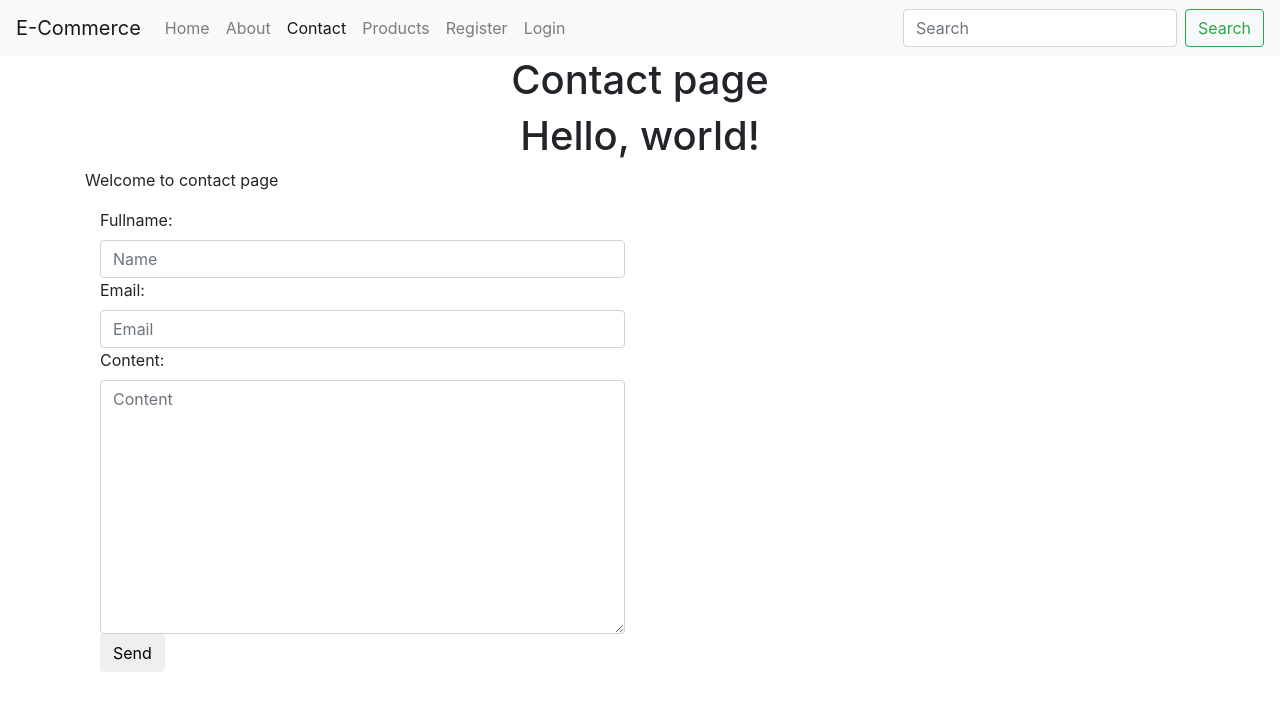
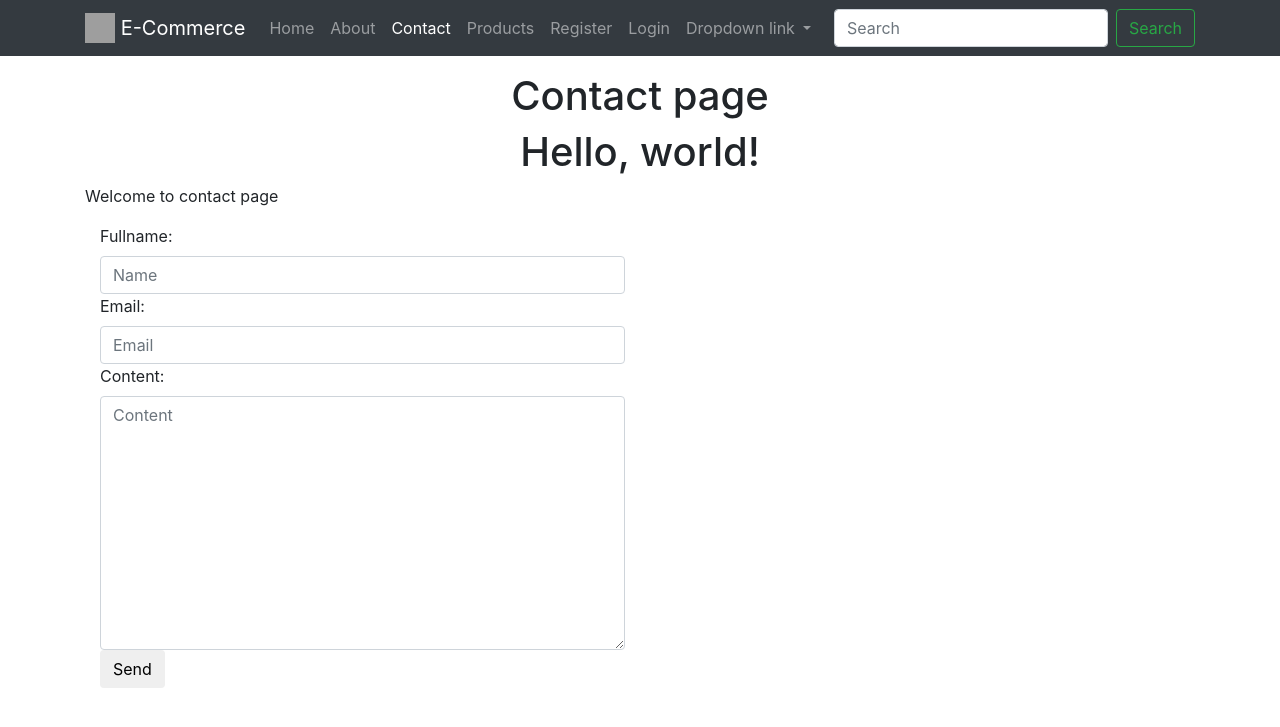
Before and after one commit to leihuagh/e-commerce-2_django, a Django app: page /contact/ in a window 1280 px wide. Shown: the top 727 px of the page. Run offline with Django 3.2, Linux system fonts and the light colour scheme; some libraries are stand-ins or nearby versions; grey boxes are pictures that could not be loaded.

Commit message:
finish navbar

```diff
--- a/src/products/templates/products/detail.html
+++ b/src/products/templates/products/detail.html
@@ -3,7 +3,6 @@
 
 {% block content %}
 
-  <div class="container">
   <div class="row">
     <div class="col">
       <h1>{{ object.title }}</h1>
@@ -20,6 +19,5 @@
       {{ abc }}
     </div>
   </div>
-  </div>
 
 {% endblock %}
--- a/src/products/templates/products/list.html
+++ b/src/products/templates/products/list.html
@@ -3,7 +3,6 @@
 
 {% block content %}
 
-  <div class="container">
   <div class="row">
 
     {% for obj in object_list %}
@@ -23,6 +22,5 @@
     {% endfor %}
 
   </div>
-  </div>
 
 {% endblock %}
--- a/src/templates/base.html
+++ b/src/templates/base.html
@@ -15,7 +15,9 @@
 <body>
   {% include 'base/navbar.html' with brand_name='E-Commerce' %}
 
-  {% block content %}{% endblock %}
+  <div class="container">
+    {% block content %}{% endblock %}
+  </div>
 
 
   {% include 'base/js.html' %}
--- a/src/templates/base/navbar.html
+++ b/src/templates/base/navbar.html
@@ -6,8 +6,16 @@
 {% url 'login' as login_url %}
 {% url 'logout' as logout_url %}
 
-<nav class="navbar navbar-expand-lg navbar-light bg-light">
-  <a class="navbar-brand" href="{{ home_url }}">{% if brand_name %} {{brand_name}} {% else %} E-Commerce {% endif %}</a>
+<nav class="navbar navbar-expand-lg navbar-dark bg-dark mb-3">
+  <div class='container'>
+    <a class="navbar-brand" href="{{ home_url }}">
+      <img src="https://getbootstrap.com/docs/4.0/assets/brand/bootstrap-solid.svg" width="30" height="30" class="d-inline-block align-top" alt="">
+      {% if brand_name %}
+        {{brand_name}}
+      {% else %}
+        E-Commerce
+      {% endif %}
+    </a>
     <button class="navbar-toggler" type="button" data-toggle="collapse" data-target="#navbarSupportedContent" aria-controls="navbarSupportedContent" aria-expanded="false" aria-label="Toggle navigation">
       <span class="navbar-toggler-icon"></span>
     </button>
@@ -38,10 +46,22 @@
             <a class="nav-link" href="{{ login_url }}">Login</a>
           </li>
         {% endif %}
+
+        <li class="nav-item dropdown">
+          <a class="nav-link dropdown-toggle" href="http://example.com" id="navbarDropdownMenuLink" data-toggle="dropdown" aria-haspopup="true" aria-expanded="false">
+            Dropdown link
+          </a>
+          <div class="dropdown-menu dropdown-menu-left" aria-labelledby="navbarDropdownMenuLink">
+            <a class="dropdown-item" href="#">Action</a>
+            <a class="dropdown-item" href="#">Another action</a>
+            <a class="dropdown-item" href="#">Something else here</a>
+          </div>
+        </li>
       </ul>
       <form class="form-inline my-2 my-lg-0">
-      <input class="form-control mr-sm-2" type="search" placeholder="Search" aria-label="Search">
+        <input class="form-control mr-sm-2" type="text" placeholder="Search" aria-label="Search">
         <button class="btn btn-outline-success my-2 my-sm-0" type="submit">Search</button>
       </form>
     </div>
+  </div>
 </nav>
--- a/src/templates/contact/view.html
+++ b/src/templates/contact/view.html
@@ -8,7 +8,6 @@
     <h1>{{ title }}</h1>
     <h1>Hello, world!</h1>
   </div>
-  <div class="container">
   <div class="row">
     <div class="col">
       <p>
@@ -22,6 +21,5 @@
       </p>
     </div>
   </div>
-  </div>
 
 {% endblock %}
--- a/src/templates/home_page.html
+++ b/src/templates/home_page.html
@@ -14,7 +14,6 @@
     <h1>{{ title }}</h1>
     <h1>Hello, world!</h1>
   </div>
-  <div class="container">
   <div class="row">
     <div class="col">
       <img src="{% static 'img/beach.jpg'%}" class="img-fluid" alt="beach pic">
@@ -32,6 +31,5 @@
     </div>
   </div>
   {% endif %}
-  </div>
 
 {% endblock %}
```
Lines whose indentation alone changed are shown as unchanged.
